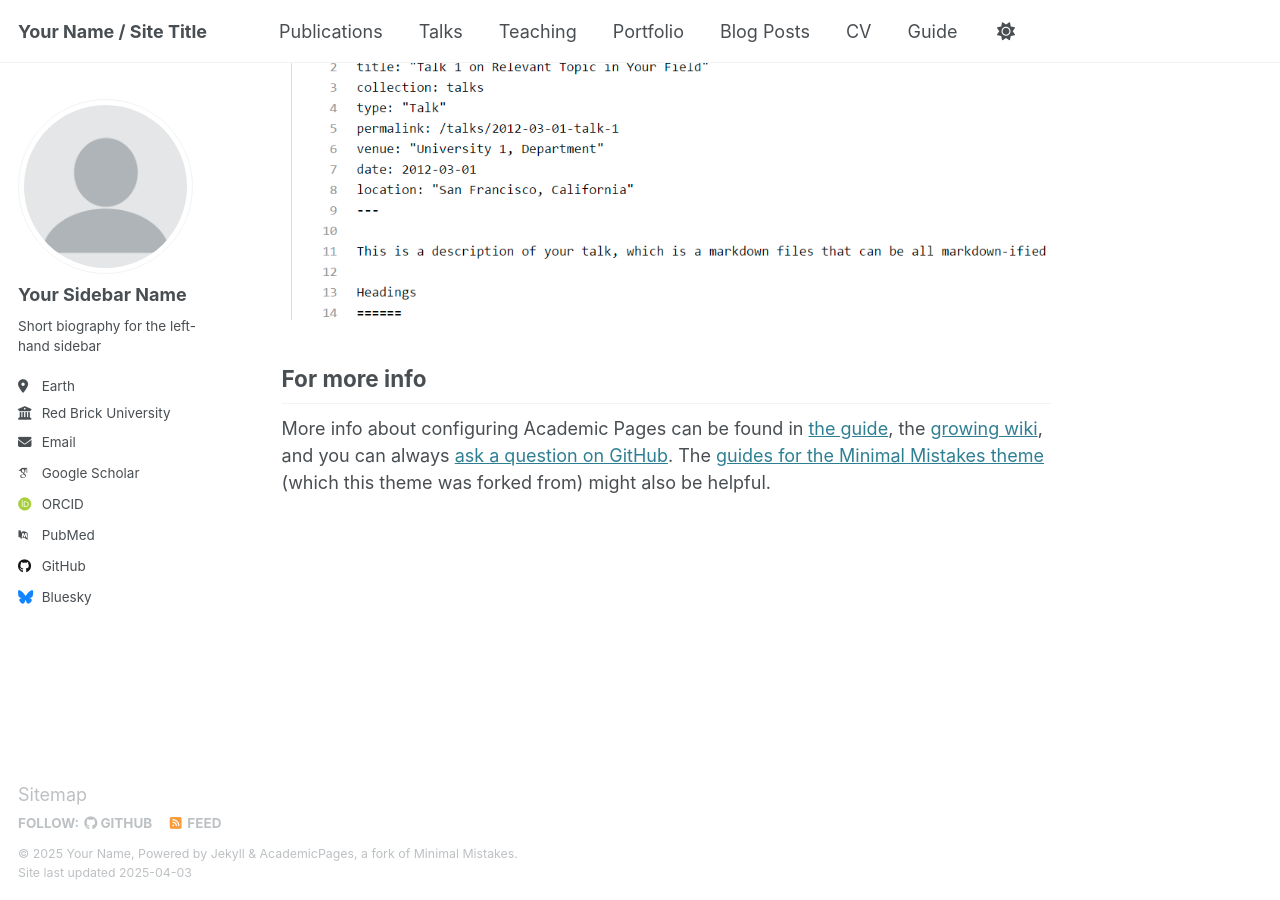
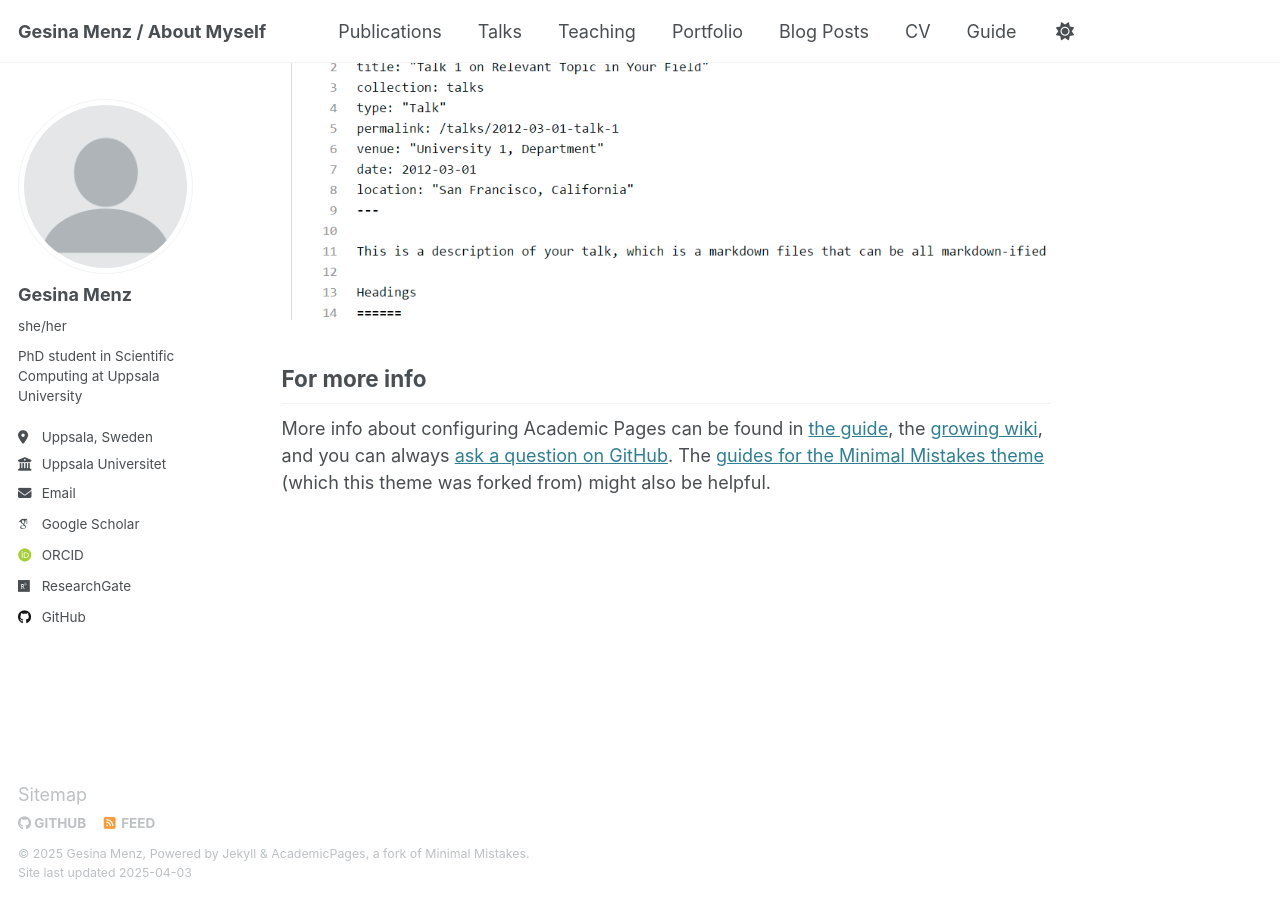
Before and after one commit to menzge/menzge.github.io, a Jekyll site: the page built from _pages/about.md, in a window 1280 px wide and 900 px high, scrolled down 2635 px. Built offline with Jekyll 4.4.1, drawn with Linux system fonts in a browser that asks for light colours; some web fonts are replaced.

Commit message:
set up locally

```diff
--- a/_config.yml
+++ b/_config.yml
@@ -7,15 +7,15 @@
 # server process.
 
 # Basic Site Settings
-locale                   : "en-US"
+locale                   : "en-UK"
 site_theme               : "default"
-title                    : "Your Name / Site Title"
+title                    : "Gesina Menz / About Myself"
 title_separator          : "-"
-name                     : &name "Your Name"
-description              : &description "personal description"
-url                      : https://academicpages.github.io # the base hostname & protocol for your site e.g. "https://[your GitHub username].github.io"
+name                     : &name "Gesina Menz"
+description              : &description "I'm a PhD student in Scientific Computing at Uppsala University"
+url                      : https://gesinamenz.github.io # the base hostname & protocol for your site e.g. "https://[your GitHub username].github.io"
 baseurl                  : "" # the subpath of your site, e.g. "/blog"
-repository               : "academicpages/academicpages.github.io"
+repository               : "menzge/gesinamenz.github.io"
 
 # Site Author - The following control what appear as part of the author content on the side bar.
 #               If a field is blank the icon and link will not appear, otherwise it will be shown.
@@ -23,34 +23,34 @@ repository               : "academicpages/academicpages.github.io"
 author:
   # Biographic information
   avatar           : "profile.png"
-  name             : "Your Sidebar Name"
-  pronouns         : # example: "she/her"
-  bio              : "Short biography for the left-hand sidebar"
-  location         : "Earth"
-  employer         : "Red Brick University"
+  name             : "Gesina Menz"
+  pronouns         : "she/her"
+  bio              : "PhD student in Scientific Computing at Uppsala University"
+  location         : "Uppsala, Sweden"
+  employer         : "Uppsala Universitet"
   uri              : # URL
-  email            : "none@example.org"
+  email            : "gesina.menz@it.uu.se"
 
   # Academic websites
   arxiv            : # URL - Update with the correct link to your profile
-  googlescholar    : "https://scholar.google.com/citations?user=PS_CX0AAAAAJ"
+  googlescholar    : "https://scholar.google.se/citations?user=2lp9FuIAAAAJ&hl=en"
   impactstory      : # URL
-  orcid            : "http://orcid.org/yourorcidurl"
+  orcid            : "https://orcid.org/0000-0002-3589-9824"
   semantic         : # URL
-  pubmed           : "https://www.ncbi.nlm.nih.gov/pubmed/?term=john+snow"
-  researchgate     : # URL
+  pubmed           : # URL
+  researchgate     : "https://www.researchgate.net/profile/Gesina-Menz?ev=hdr_xprf"
   scopus           : # URL
 
   # Repositories and software development
   bitbucket        : # Username - Update with your username on the site
   codepen          : # Username
   dribbble         : # Username
-  github           : "academicpages"
+  github           : "menzge"
   kaggle           : # Username
   stackoverflow    : # User number or user number and name (i.e., use "1" or "1/jeff-atwood")
 
   # Social media
-  bluesky          : "bsky.app" # Replace this with you Bluesky username
+  bluesky          : # Username
   facebook         : # Username
   flickr           : # Username
   foursquare       : # Username
@@ -67,7 +67,7 @@ author:
   steam            : # Username
   telegram         : # URL
   tumblr           : # Username
-  twitter          : # Username for X / Twitter
+  twitter          : # Username for Twitter
   vine             : # Username
   weibo            : # Username
   wikipedia        : # Username
```
Also changed, not shown: 1 other file.
